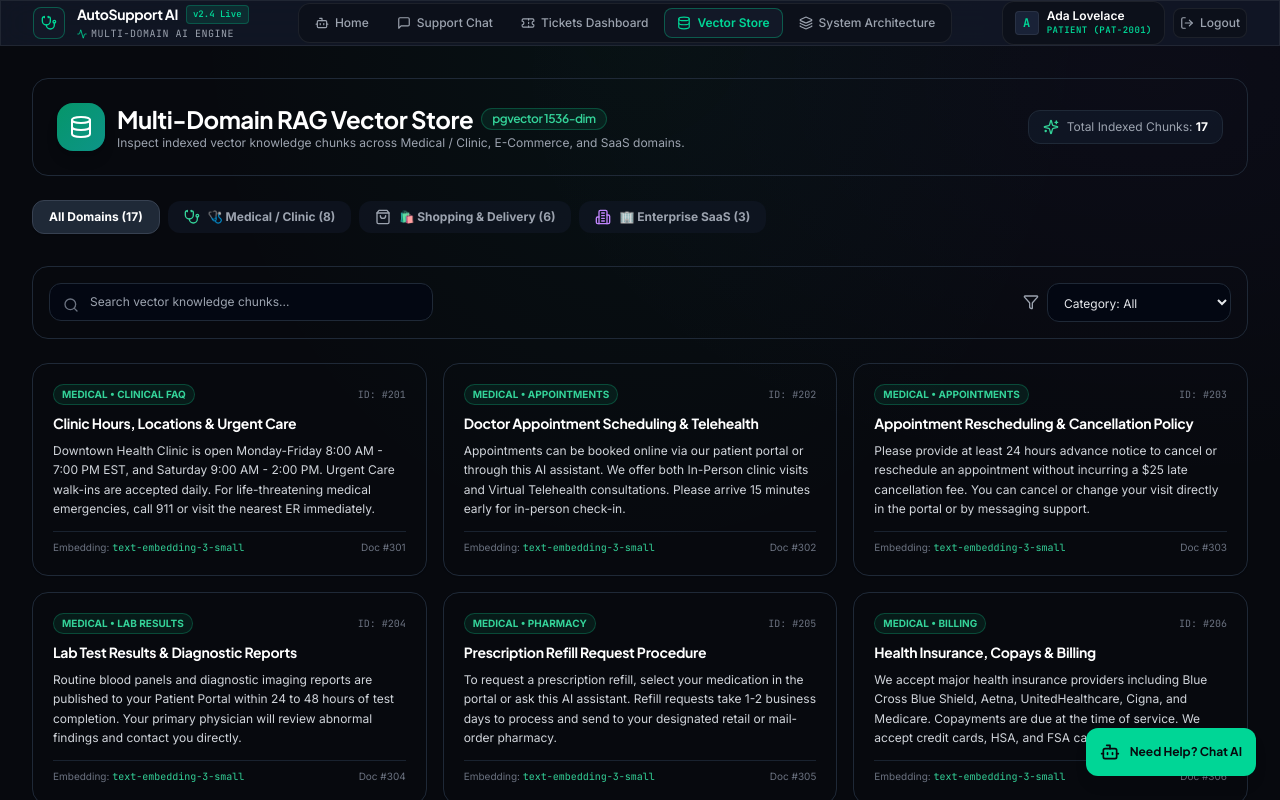
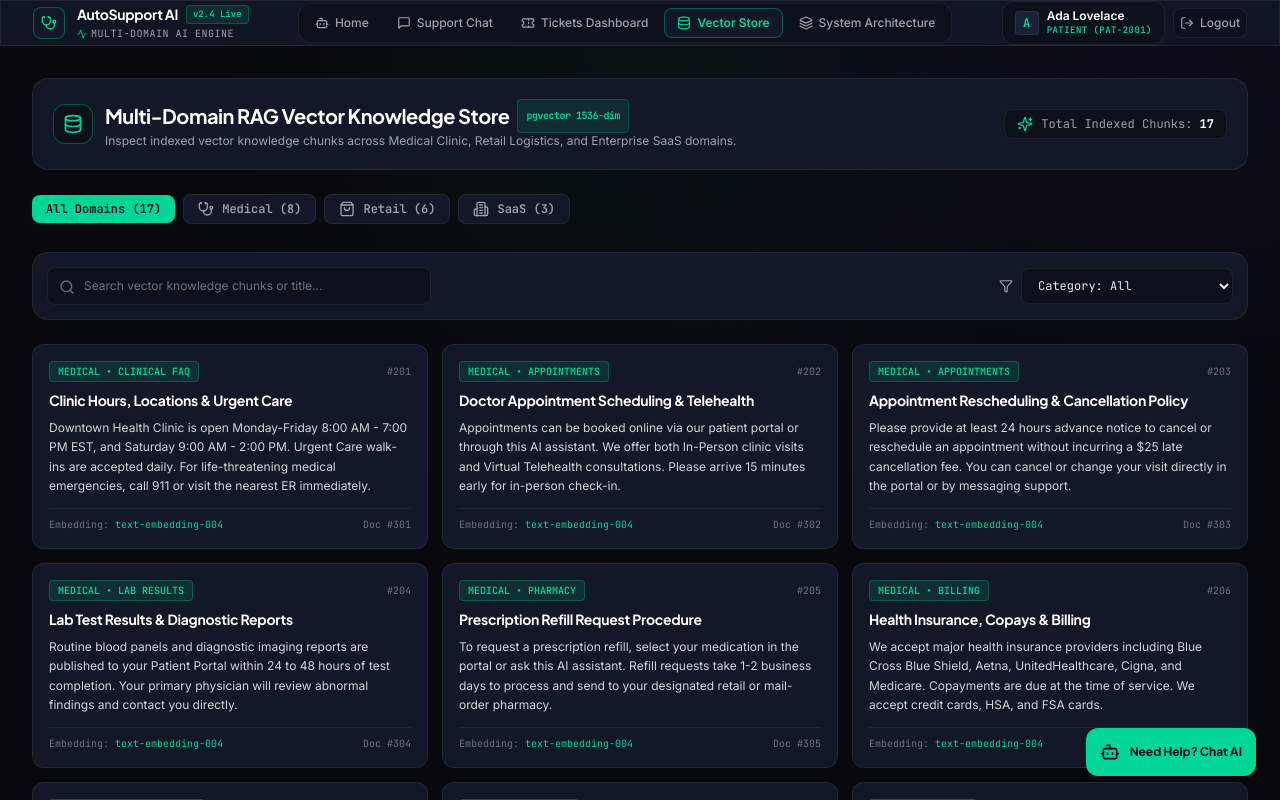
Before and after one commit to a9rmx1990/ai-customer-support-platform, a Next.js app: page /knowledge in a window 1280 px wide. Shown: the top 800 px of the page. Built offline with nearby package versions, Linux system fonts and the light colour scheme.

Commit message:
feat(ui): refactor RAG Knowledge Base page with surface-elevated document cards, domain token badges, and clean search filters

```diff
--- a/app/knowledge/page.tsx
+++ b/app/knowledge/page.tsx
@@ -31,38 +31,38 @@ export default function KnowledgePage() {
   return (
     <div className="max-w-7xl mx-auto px-4 sm:px-6 lg:px-8 py-8 space-y-6">
       {/* Header */}
-      <div className="glass-panel p-6 rounded-2xl flex flex-col md:flex-row md:items-center justify-between gap-4 border border-gray-800">
+      <div className="surface-elevated p-5 rounded-2xl flex flex-col md:flex-row md:items-center justify-between gap-4 border border-triage-border">
         <div className="flex items-center gap-3">
-          <div className="w-12 h-12 rounded-2xl bg-gradient-to-br from-emerald-600 to-teal-600 flex items-center justify-center text-white shadow-lg">
-            <Database className="w-6 h-6" />
+          <div className="w-10 h-10 rounded-xl bg-surface-base border border-triage-border-active flex items-center justify-center text-clinical-mint">
+            <Database className="w-5 h-5" />
           </div>
           <div>
-            <h1 className="text-2xl font-bold text-white flex items-center gap-2">
-              Multi-Domain RAG Vector Store
-              <span className="text-xs px-2.5 py-0.5 rounded-full bg-emerald-500/10 text-emerald-400 border border-emerald-500/30 font-semibold">
+            <h1 className="text-xl font-display font-bold text-white tracking-tight flex items-center gap-2">
+              Multi-Domain RAG Vector Knowledge Store
+              <span className="text-[10px] font-mono px-2 py-0.5 rounded bg-clinical-mint/10 text-clinical-mint border border-clinical-mint/20">
                 pgvector 1536-dim
               </span>
             </h1>
-            <p className="text-xs text-gray-400">
-              Inspect indexed vector knowledge chunks across Medical / Clinic, E-Commerce, and SaaS domains.
+            <p className="text-xs text-gray-400 font-body">
+              Inspect indexed vector knowledge chunks across Medical Clinic, Retail Logistics, and Enterprise SaaS domains.
             </p>
           </div>
         </div>
 
-        <div className="flex items-center gap-2 text-xs text-gray-400 bg-gray-900/80 px-3.5 py-2 rounded-xl border border-gray-800">
-          <Sparkles className="w-4 h-4 text-emerald-400" />
+        <div className="flex items-center gap-2 text-xs font-mono text-gray-400 bg-surface-base px-3 py-1.5 rounded-lg border border-triage-border">
+          <Sparkles className="w-4 h-4 text-clinical-mint" />
           <span>Total Indexed Chunks: <strong className="text-white">{KNOWLEDGE_CHUNKS.length}</strong></span>
         </div>
       </div>
 
       {/* Domain Selection Tabs */}
-      <div className="flex items-center gap-2 overflow-x-auto pb-2">
+      <div className="flex items-center gap-2 overflow-x-auto pb-1 font-mono text-xs scrollbar-none">
         <button
           onClick={() => setSelectedDomain('all')}
-          className={`px-4 py-2 rounded-xl text-xs font-bold transition-all flex items-center gap-2 ${
+          className={`px-3.5 py-1.5 rounded-lg font-semibold transition-colors flex items-center gap-2 ${
             selectedDomain === 'all'
-              ? 'bg-gray-800 text-white border border-gray-700 shadow-sm'
-              : 'bg-gray-900/60 text-gray-400 hover:text-white'
+              ? 'bg-clinical-mint text-ink'
+              : 'bg-surface-elevated text-gray-400 hover:text-white border border-triage-border'
           }`}
         >
           <span>All Domains ({KNOWLEDGE_CHUNKS.length})</span>
@@ -70,60 +70,60 @@ export default function KnowledgePage() {
 
         <button
           onClick={() => setSelectedDomain('medical')}
-          className={`px-4 py-2 rounded-xl text-xs font-bold transition-all flex items-center gap-2 ${
+          className={`px-3.5 py-1.5 rounded-lg font-semibold transition-colors flex items-center gap-2 ${
             selectedDomain === 'medical'
-              ? 'bg-emerald-600 text-white shadow-lg shadow-emerald-950/50'
-              : 'bg-gray-900/60 text-gray-400 hover:text-emerald-300'
+              ? 'bg-clinical-mint text-ink'
+              : 'bg-surface-elevated text-gray-400 hover:text-clinical-mint border border-triage-border'
           }`}
         >
-          <Stethoscope className="w-4 h-4 text-emerald-400" />
-          <span>🩺 Medical / Clinic ({KNOWLEDGE_CHUNKS.filter((c) => c.domain === 'medical').length})</span>
+          <Stethoscope className="w-4 h-4" />
+          <span>Medical ({KNOWLEDGE_CHUNKS.filter((c) => c.domain === 'medical').length})</span>
         </button>
 
         <button
           onClick={() => setSelectedDomain('ecommerce')}
-          className={`px-4 py-2 rounded-xl text-xs font-bold transition-all flex items-center gap-2 ${
+          className={`px-3.5 py-1.5 rounded-lg font-semibold transition-colors flex items-center gap-2 ${
             selectedDomain === 'ecommerce'
-              ? 'bg-brand-600 text-white shadow-lg shadow-brand-950/50'
-              : 'bg-gray-900/60 text-gray-400 hover:text-brand-300'
+              ? 'bg-signal-amber text-ink'
+              : 'bg-surface-elevated text-gray-400 hover:text-signal-amber border border-triage-border'
           }`}
         >
-          <ShoppingBag className="w-4 h-4 text-brand-400" />
-          <span>🛍️ Shopping & Delivery ({KNOWLEDGE_CHUNKS.filter((c) => c.domain === 'ecommerce').length})</span>
+          <ShoppingBag className="w-4 h-4" />
+          <span>Retail ({KNOWLEDGE_CHUNKS.filter((c) => c.domain === 'ecommerce').length})</span>
         </button>
 
         <button
           onClick={() => setSelectedDomain('saas')}
-          className={`px-4 py-2 rounded-xl text-xs font-bold transition-all flex items-center gap-2 ${
+          className={`px-3.5 py-1.5 rounded-lg font-semibold transition-colors flex items-center gap-2 ${
             selectedDomain === 'saas'
-              ? 'bg-purple-600 text-white shadow-lg shadow-purple-950/50'
-              : 'bg-gray-900/60 text-gray-400 hover:text-purple-300'
+              ? 'bg-signal-violet text-white'
+              : 'bg-surface-elevated text-gray-400 hover:text-signal-violet border border-triage-border'
           }`}
         >
-          <Building2 className="w-4 h-4 text-purple-400" />
-          <span>🏢 Enterprise SaaS ({KNOWLEDGE_CHUNKS.filter((c) => c.domain === 'saas').length})</span>
+          <Building2 className="w-4 h-4" />
+          <span>SaaS ({KNOWLEDGE_CHUNKS.filter((c) => c.domain === 'saas').length})</span>
         </button>
       </div>
 
       {/* Search & Category Controls */}
-      <div className="glass-panel p-4 rounded-2xl flex flex-col md:flex-row gap-4 items-center justify-between border border-gray-800">
+      <div className="surface-elevated p-3.5 rounded-2xl flex flex-col md:flex-row gap-3 items-center justify-between border border-triage-border">
         <div className="relative w-full md:w-96">
-          <Search className="w-4 h-4 absolute left-3.5 top-3.5 text-gray-500" />
+          <Search className="w-4 h-4 absolute left-3 top-3 text-gray-500" />
           <input
             type="text"
             value={searchQuery}
             onChange={(e) => setSearchQuery(e.target.value)}
-            placeholder="Search vector knowledge chunks..."
-            className="w-full bg-gray-950 text-gray-100 text-xs pl-10 pr-4 py-2.5 rounded-xl border border-gray-800 focus:outline-none focus:border-emerald-500"
+            placeholder="Search vector knowledge chunks or title..."
+            className="w-full bg-surface-base text-gray-100 placeholder-gray-500 text-xs pl-9 pr-3.5 py-2.5 rounded-lg border border-triage-border focus:outline-none focus:border-triage-border-active font-body"
           />
         </div>
 
-        <div className="flex items-center gap-2 w-full md:w-auto">
-          <Filter className="w-4 h-4 text-gray-400" />
+        <div className="flex items-center gap-2 w-full md:w-auto font-mono text-xs">
+          <Filter className="w-3.5 h-3.5 text-gray-400" />
           <select
             value={selectedCategory}
             onChange={(e) => setSelectedCategory(e.target.value)}
-            className="bg-gray-950 text-gray-200 text-xs px-3 py-2.5 rounded-xl border border-gray-800 focus:outline-none capitalize"
+            className="bg-surface-base text-gray-200 text-xs px-3 py-2 rounded-lg border border-triage-border focus:outline-none capitalize font-mono"
           >
             {categories.map((cat) => (
               <option key={cat} value={cat}>
@@ -135,34 +135,34 @@ export default function KnowledgePage() {
       </div>
 
       {/* Grid of Knowledge Chunks */}
-      <div className="grid grid-cols-1 md:grid-cols-2 lg:grid-cols-3 gap-4">
+      <div className="grid grid-cols-1 md:grid-cols-2 lg:grid-cols-3 gap-3.5">
         {filteredChunks.map((chunk) => (
           <div
             key={chunk.id}
-            className="glass-panel p-5 rounded-2xl border border-gray-800 flex flex-col justify-between space-y-3 hover:border-gray-700 transition-all shadow-sm"
+            className="surface-elevated p-4 rounded-xl border border-triage-border flex flex-col justify-between space-y-3 hover:border-triage-border-active transition-colors"
           >
             <div className="space-y-2">
               <div className="flex items-center justify-between gap-2">
                 <span
-                  className={`text-[10px] font-bold px-2 py-0.5 rounded-full border uppercase ${
+                  className={`text-[10px] font-mono font-semibold px-2 py-0.5 rounded border uppercase ${
                     chunk.domain === 'medical'
-                      ? 'bg-emerald-500/10 text-emerald-400 border-emerald-500/30'
+                      ? 'badge-mint'
                       : chunk.domain === 'ecommerce'
-                      ? 'bg-brand-500/10 text-brand-400 border-brand-500/30'
-                      : 'bg-purple-500/10 text-purple-400 border-purple-500/30'
+                      ? 'badge-amber'
+                      : 'badge-violet'
                   }`}
                 >
                   {chunk.domain} • {chunk.category}
                 </span>
-                <span className="text-[10px] text-gray-500 font-mono">ID: #{chunk.id}</span>
+                <span className="text-[10px] text-gray-500 font-mono">#{chunk.id}</span>
               </div>
 
-              <h3 className="font-bold text-sm text-white line-clamp-1">{chunk.title}</h3>
-              <p className="text-xs text-gray-300 leading-relaxed line-clamp-4">{chunk.chunk_text}</p>
+              <h3 className="font-display font-bold text-sm text-white line-clamp-1">{chunk.title}</h3>
+              <p className="text-xs text-gray-300 font-body leading-relaxed line-clamp-4">{chunk.chunk_text}</p>
             </div>
 
-            <div className="pt-2 border-t border-gray-800/80 flex items-center justify-between text-[10px] text-gray-500">
-              <span>Embedding: <code className="text-emerald-400">text-embedding-3-small</code></span>
+            <div className="pt-2 border-t border-triage-border flex items-center justify-between text-[10px] font-mono text-gray-500">
+              <span>Embedding: <code className="text-clinical-mint">text-embedding-004</code></span>
               <span>Doc #{chunk.document_id}</span>
             </div>
           </div>
```
